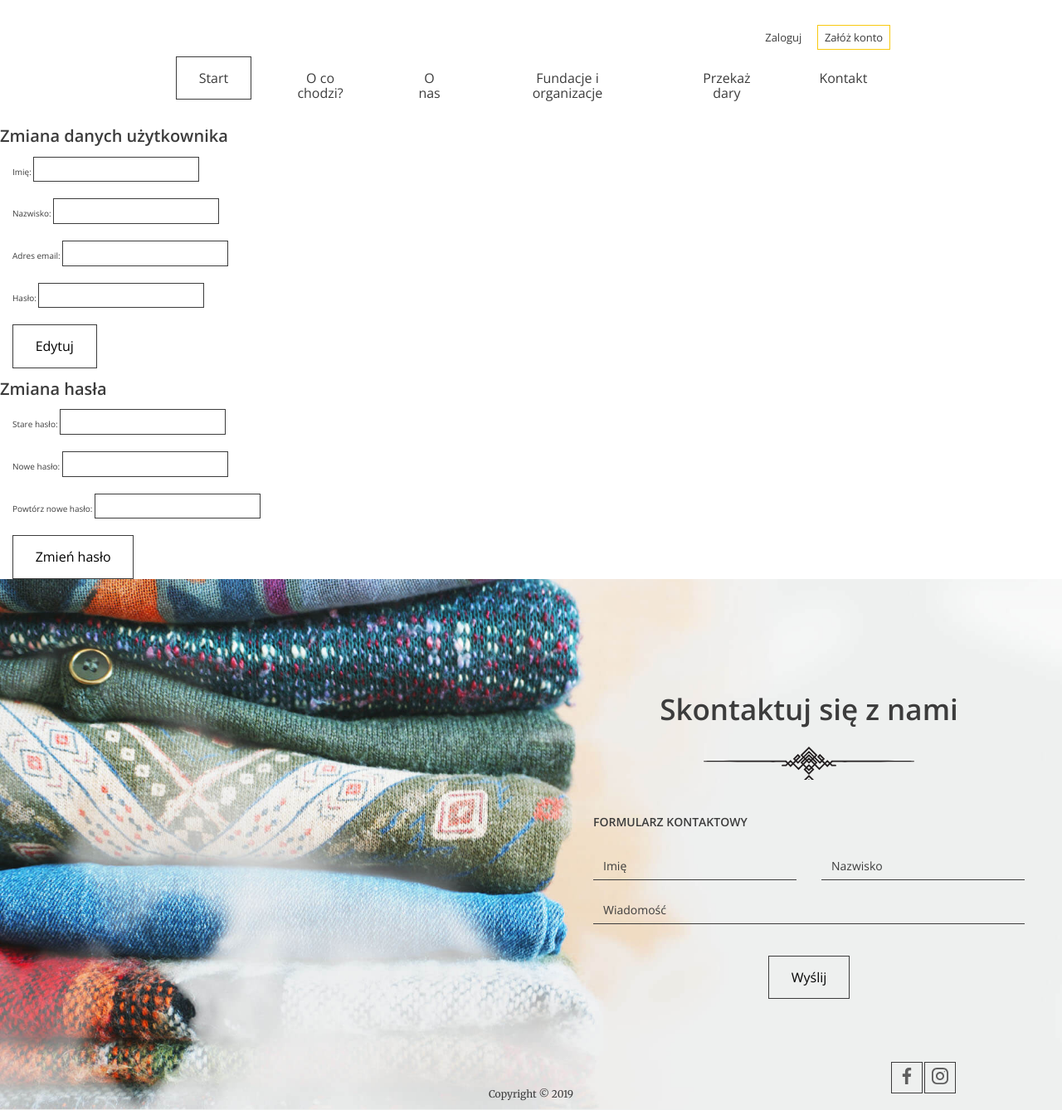
After one commit to JakubKosakowski/Portfolio-Lab, a Django app: page /edit/ in a window 1280 px wide. The commit adds this page. Shown: the whole page at 83% size. Run offline with Django 4.2, Linux system fonts and the light colour scheme.

Commit message:
Create edit profile section

```diff
--- a/portfolio/urls.py
+++ b/portfolio/urls.py
@@ -25,4 +25,5 @@ urlpatterns = [
     path('add_donation/', AddDonationView.as_view(), name="add_donation"),
     path('logout/', LogoutView.as_view(), name="logout"),
     path('profile/', UserProfileView.as_view(), name="profile"),
+    path('edit/', EditProfileView.as_view(), name="edit"),
 ]
--- /dev/null
+++ b/portfolio_app/templates/edit.html
@@ -0,0 +1,53 @@
+{% extends 'base.html' %}
+{% block title %}
+<title>Edit profile</title>
+{% endblock %}
+{% block content %}
+{% if message %}
+    <p style="color: red;">{{ message }}</p>
+{% endif %}
+<h1>Zmiana danych użytkownika</h1>
+<form action="" method="POST">
+    {% csrf_token %}
+    <input type="hidden" name="type" value="edit_data"/>
+    <div class="form-group">
+        <label for="first_name">Imię: </label>
+        <input type="text" name="first_name" value="{{ user.first_name }}"/>
+    </div>
+    <div class="form-group">
+        <label for="last_name">Nazwisko: </label>
+        <input type="text" name="last_name" value="{{ user.last_name }}"/>
+    </div>
+    <div class="form-group">
+        <label for="email">Adres email: </label>
+        <input type="email" name="email" value="{{ user.email }}"/>
+    </div>
+    <div class="form-group">
+        <label for="password">Hasło: </label>
+        <input type="password" name="password"/>
+    </div>
+    <div class="form-group form-group--buttons">
+        <button class="btn" type="submit">Edytuj</button>
+    </div>
+</form>
+<h1>Zmiana hasła</h1>
+<form action="" method="POST">
+    {% csrf_token %}
+    <input type="hidden" name="type" value="edit_password"/>
+    <div class="form-group">
+        <label for="old_password">Stare hasło: </label>
+        <input type="password" name="old_password"/>
+    </div>
+    <div class="form-group">
+        <label for="new_password">Nowe hasło: </label>
+        <input type="password" name="new_password"/>
+    </div>
+    <div class="form-group">
+        <label for="repeat_new_password">Powtórz nowe hasło: </label>
+        <input type="password" name="repeat_new_password"/>
+    </div>
+    <div class="form-group form-group--buttons">
+        <button class="btn" type="submit">Zmień hasło</button>
+    </div>
+</form>
+{% endblock %}
--- a/portfolio_app/templates/navbar.html
+++ b/portfolio_app/templates/navbar.html
@@ -4,7 +4,7 @@
             <li>Witaj {{ user.first_name }}
                 <ul>
                     <li><a href="{% url 'profile' %}">Profil</a></li>
-                    <li><a href="#">Ustawienia</a></li>
+                    <li><a href="{% url 'edit' %}">Ustawienia</a></li>
                     {% if user.is_superuser == 1 %}
                     <li><a href="/admin">Panel administracyjny</a></li>
                     {% endif %}
--- a/portfolio_app/views.py
+++ b/portfolio_app/views.py
@@ -106,3 +106,37 @@ class UserProfileView(View):
         donation.is_taken = not donation.is_taken
         donation.save()
         return redirect('profile')
+
+
+class EditProfileView(View):
+    def get(self,request):
+        return render(request, 'edit.html')
+
+    def post(self, request):
+        if request.POST.get("type") == "edit_data":
+            first_name = request.POST.get('first_name')
+            last_name = request.POST.get('last_name')
+            email_address = request.POST.get('email')
+            password = request.POST.get('password')
+            user = authenticate(username=request.user.username, password=password)
+            if user is not None:
+                request.user.first_name = first_name
+                request.user.last_name = last_name
+                request.user.email = email_address
+                request.user.save()
+                return redirect('profile')
+            else:
+                return render(request, 'edit.html', {"message": "Podane hasło jest nieprawidłowe!"})
+        else:
+            old_password = request.POST.get('old_password')
+            new_password = request.POST.get('new_password')
+            repeat_new_password = request.POST.get('repeat_new_password')
+            user = authenticate(username=request.user.username, password=old_password)
+            if user is not None:
+                if new_password != repeat_new_password:
+                    return render(request, 'edit.html', {"message": "Nowe hasła nie są takie same!"})
+                request.user.set_password(new_password)
+                request.user.save()
+                return redirect('landing_page')
+            else:
+                return render(request, 'edit.html', {"message": "Stare hasło jest nieprawidłowe!"})
```
